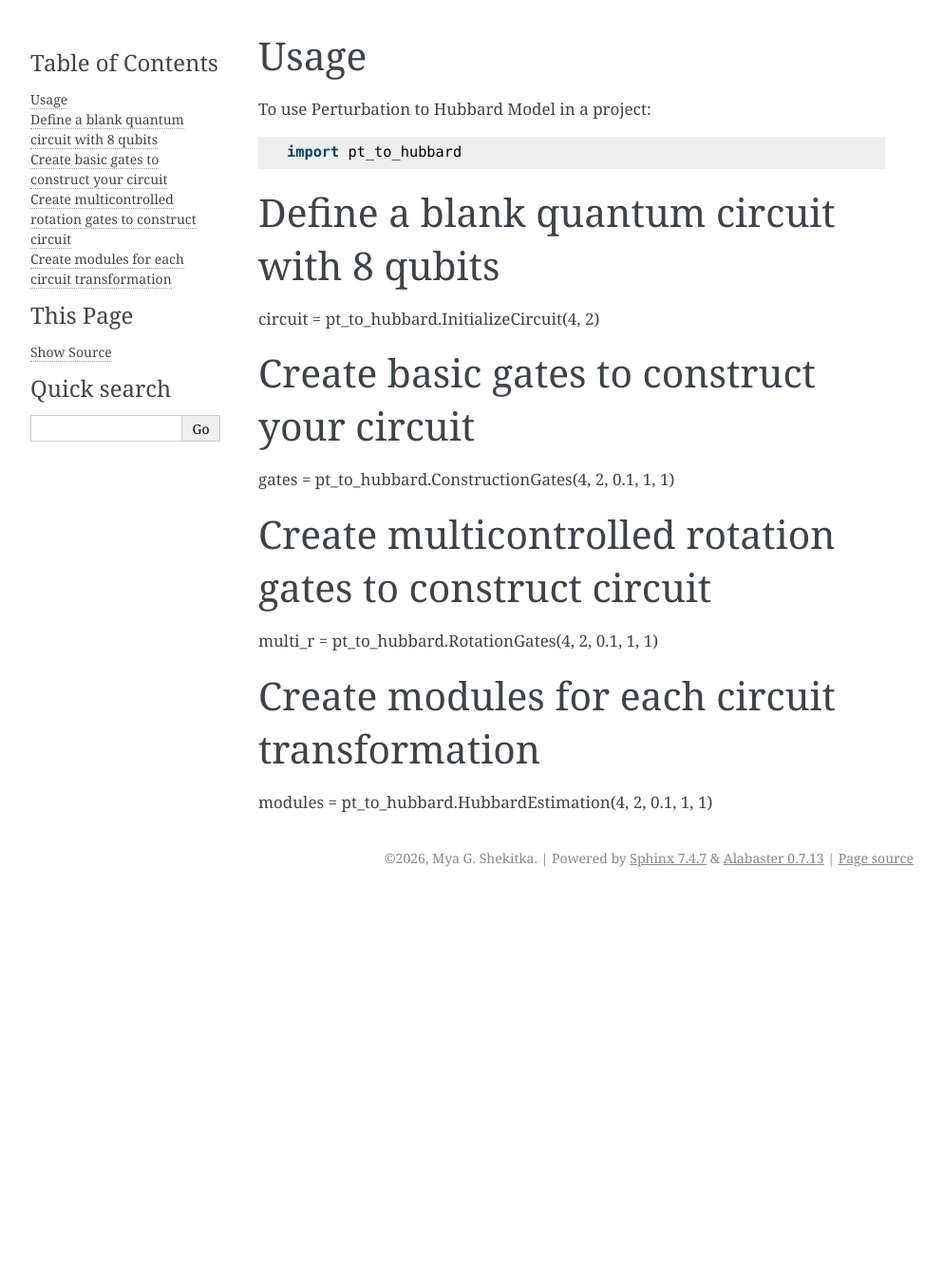
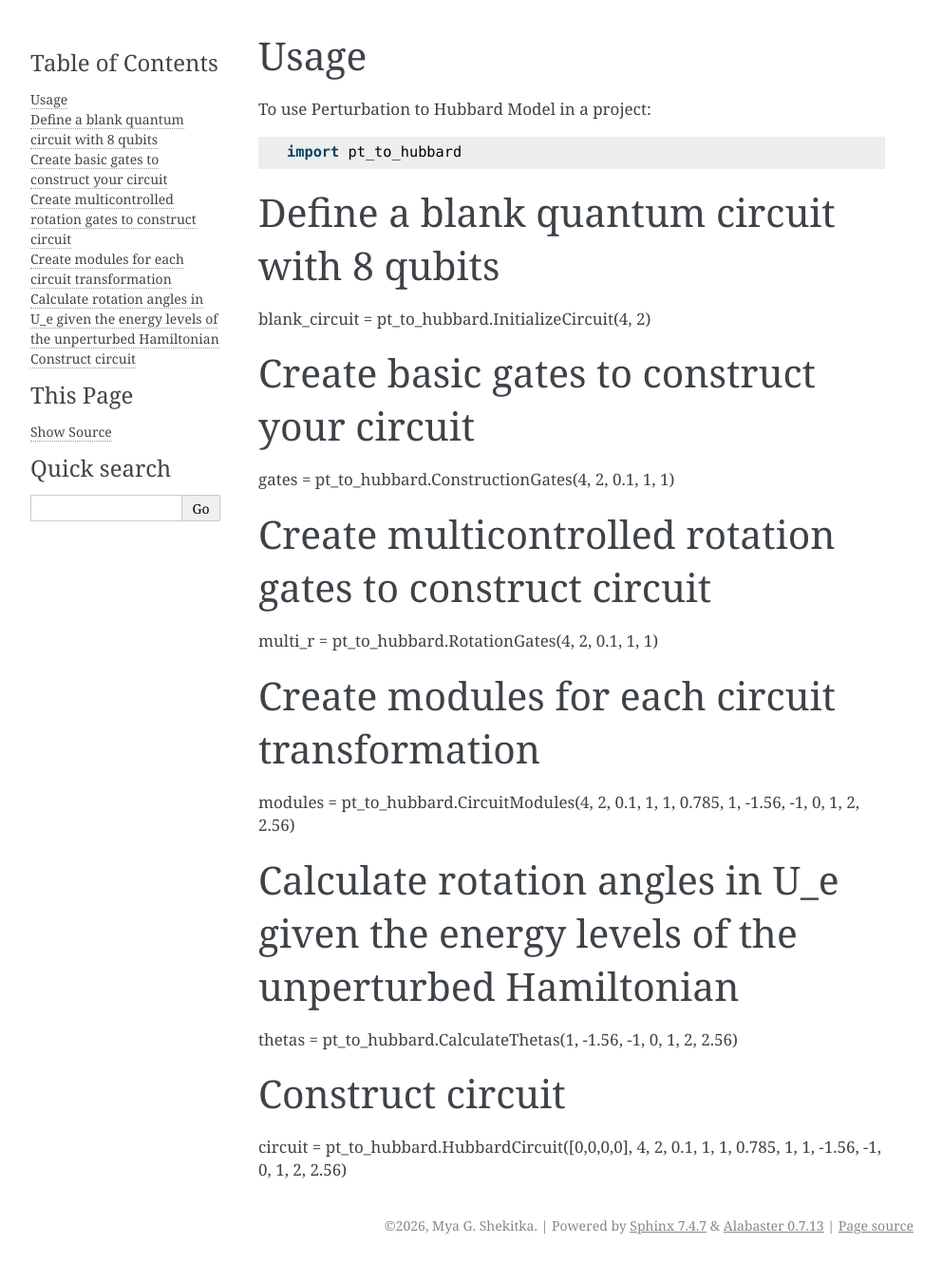
Before and after one commit to MyaBird/Perturbation-to-Hubbard-Model, a Sphinx documentation site: the page built from docs/usage.md, in a window 1280 px wide. Shown: the whole page at 95% size, without its empty margins (148-1141 px from the left). Built offline with Sphinx 7.4.7, drawn with Linux system fonts in a browser that asks for light colours; before the commit the page ends 943 px from its top, so only the background shows below that.

Commit message:
Modified docs

````diff
--- a/docs/usage.md
+++ b/docs/usage.md
@@ -7,7 +7,7 @@ import pt_to_hubbard
 ```
 
 # Define a blank quantum circuit with 8 qubits
-circuit = pt_to_hubbard.InitializeCircuit(4, 2)
+blank_circuit = pt_to_hubbard.InitializeCircuit(4, 2)
 
 # Create basic gates to construct your circuit
 gates = pt_to_hubbard.ConstructionGates(4, 2, 0.1, 1, 1)
@@ -16,4 +16,10 @@ gates = pt_to_hubbard.ConstructionGates(4, 2, 0.1, 1, 1)
 multi_r = pt_to_hubbard.RotationGates(4, 2, 0.1, 1, 1)
 
 # Create modules for each circuit transformation
-modules = pt_to_hubbard.HubbardEstimation(4, 2, 0.1, 1, 1)
+modules = pt_to_hubbard.CircuitModules(4, 2, 0.1, 1, 1, 0.785, 1, -1.56, -1, 0, 1, 2, 2.56)
+
+# Calculate rotation angles in U_e given the energy levels of the unperturbed Hamiltonian
+thetas = pt_to_hubbard.CalculateThetas(1, -1.56, -1, 0, 1, 2, 2.56)
+
+# Construct circuit
+circuit = pt_to_hubbard.HubbardCircuit([0,0,0,0], 4, 2, 0.1, 1, 1, 0.785, 1, 1, -1.56, -1, 0, 1, 2, 2.56)
--- a/src/pt_to_hubbard/__init__.py
+++ b/src/pt_to_hubbard/__init__.py
@@ -8,4 +8,6 @@ from rotation_gates import ControlledRotations
 
 from circuit_modules import CircuitModules
 
+from calculate_thetas import CalculateThetas
+
 from hubbard_circuit import HubbardCircuit
````
Also changed, not shown: 1 other file.
